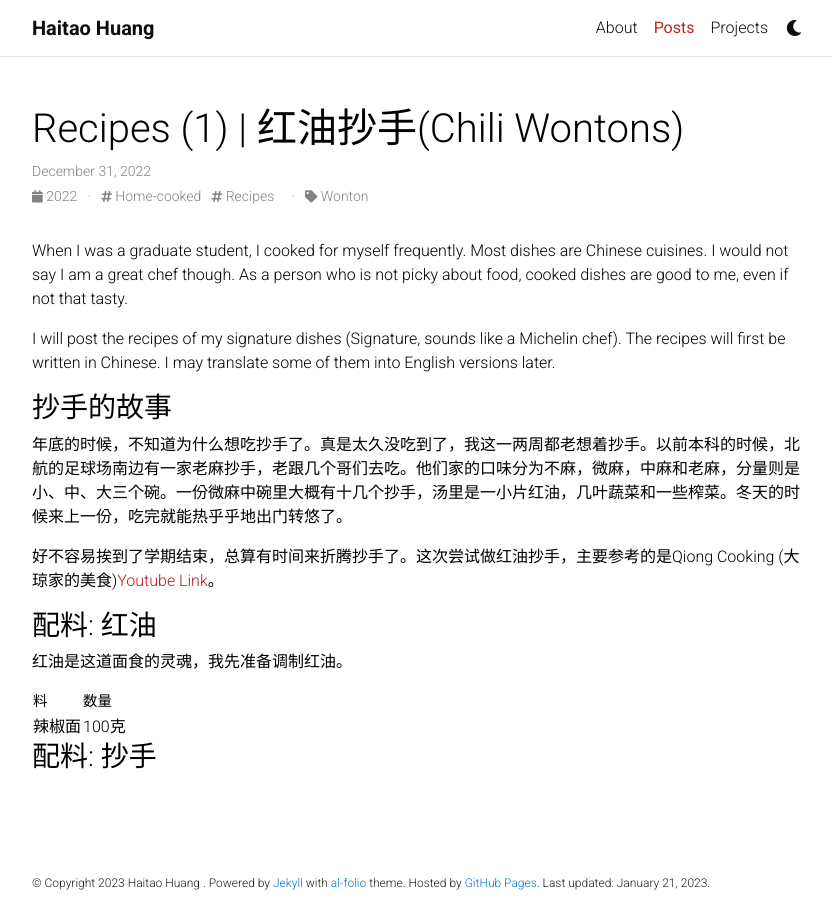
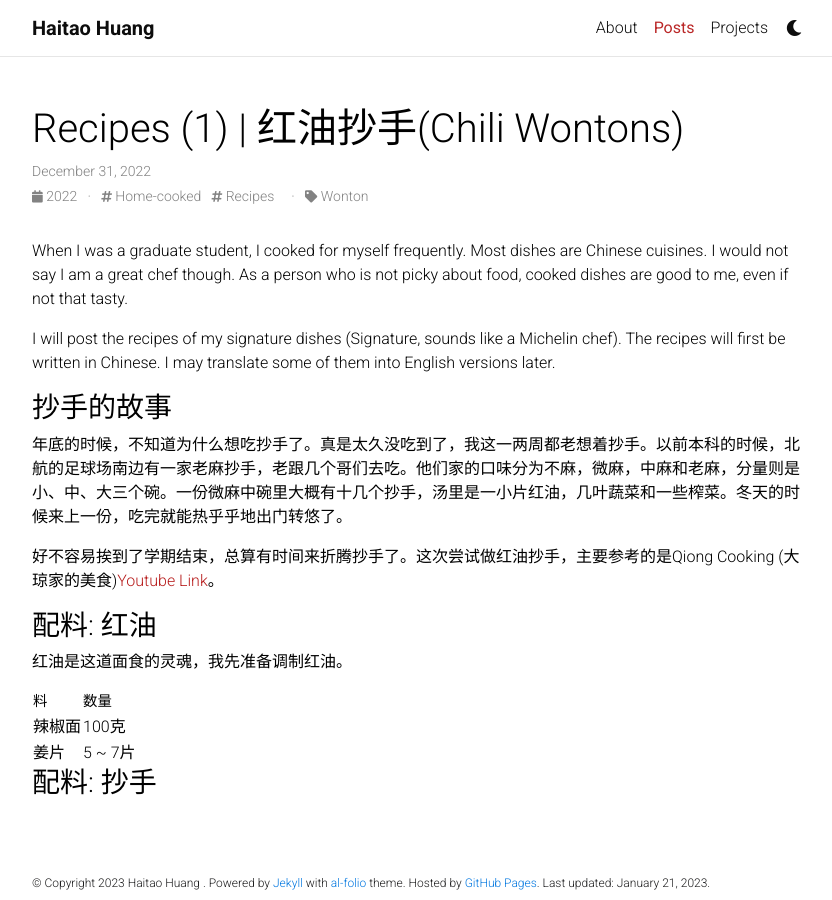
Before and after one commit to v0rt3xh/v0rt3xh.github.io, a Jekyll site: the page built from _posts/2022-12-31-chili-wontons.md, in a window 1280 px wide. Shown: the whole page, without its empty margins (223-1055 px from the left). Built offline with Jekyll 4.4.1, drawn with Linux system fonts in a browser that asks for light colours; comment, search, counter and statistics services are not loaded; a style sheet for code colours, icons or effects is not loaded.

```diff
--- a/_posts/2022-12-31-chili-wontons.md
+++ b/_posts/2022-12-31-chili-wontons.md
@@ -23,5 +23,7 @@ I will post the recipes of my signature dishes (Signature, sounds like a Micheli
 | 料 | 数量 |
 |-----| ----- |
 | 辣椒面 | 100克 |
+| 姜片| 5 ~ 7片 |
+
 
 ### 配料: 抄手
```
